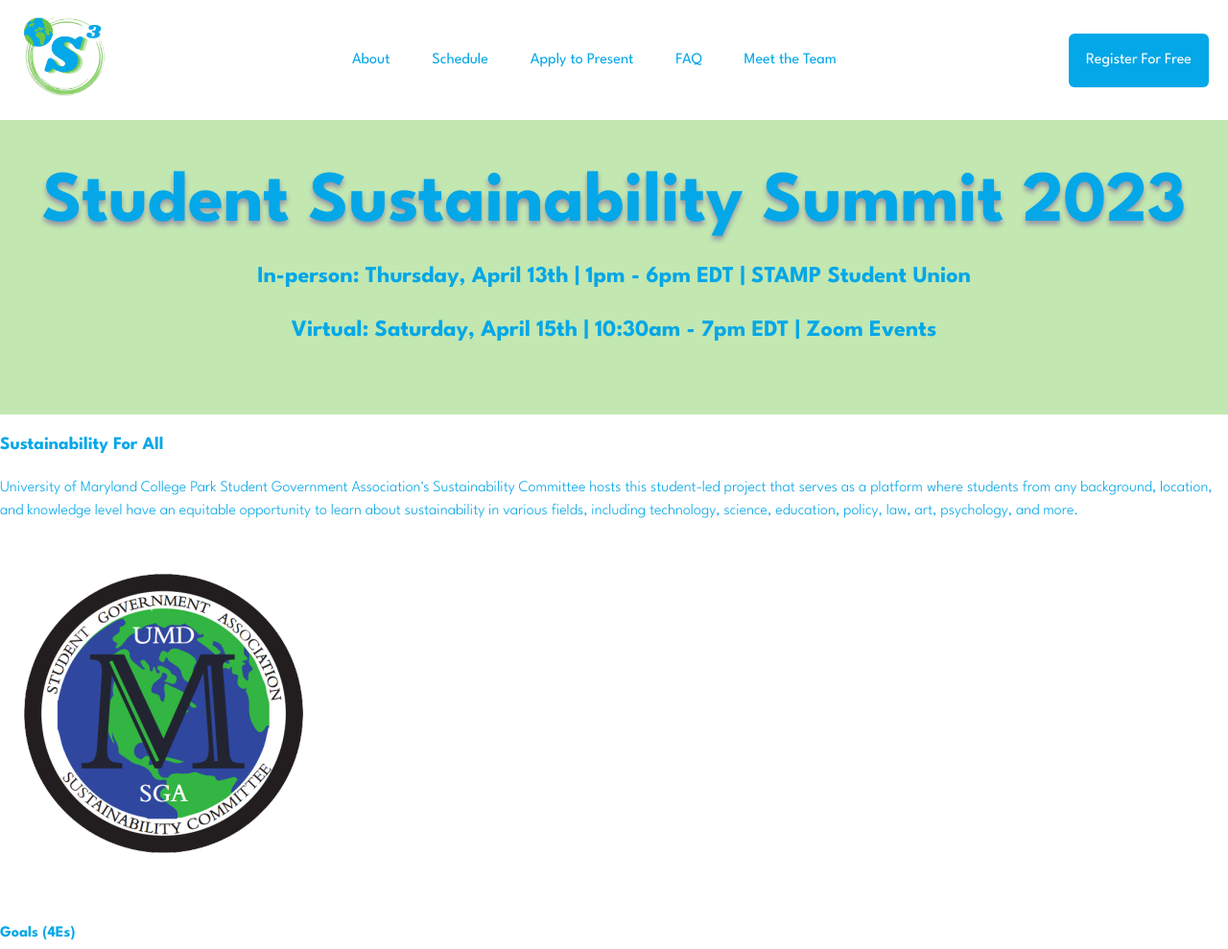
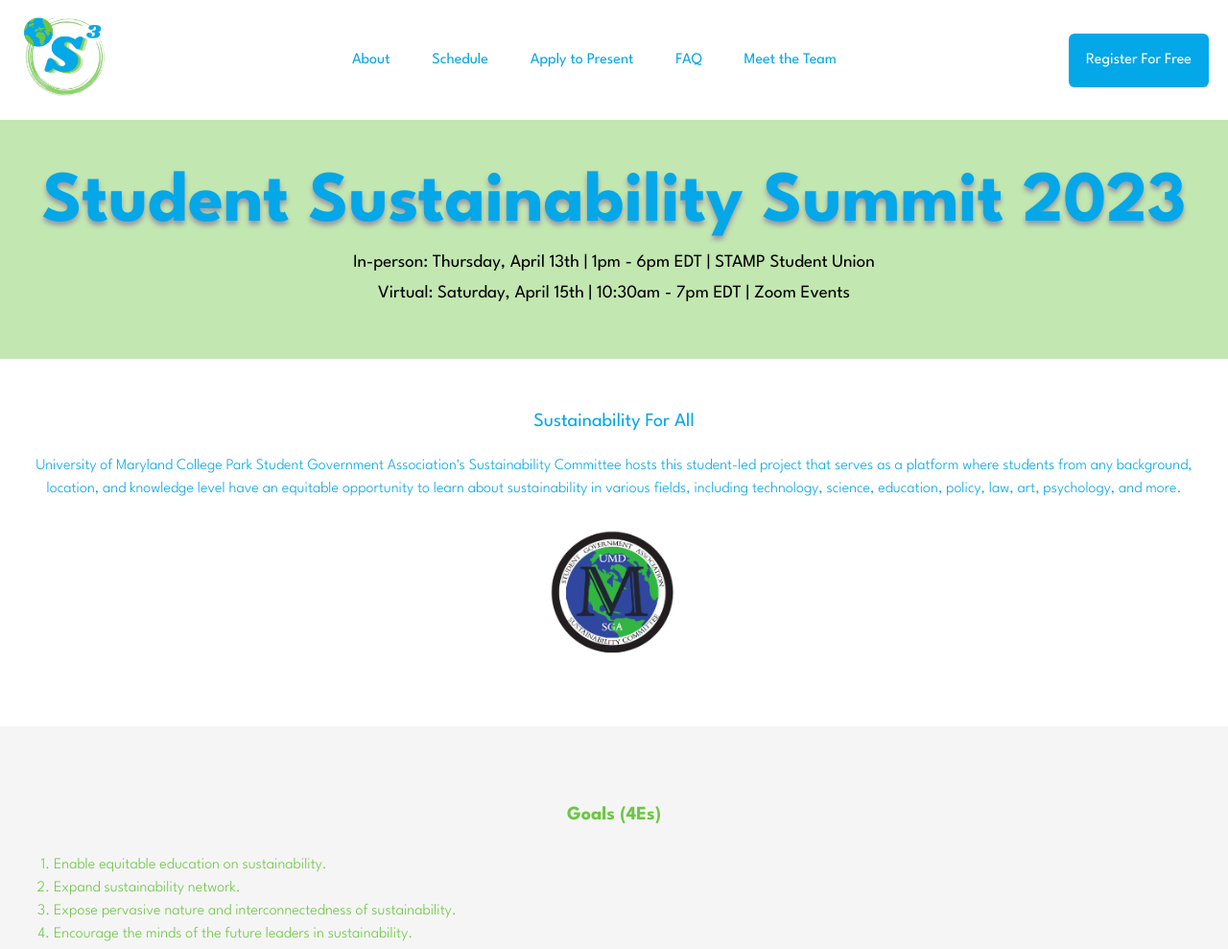
Before and after one commit to studentsustainabilitysummit/studentsustainabilitysummit.github.io, a plain HTML site: page index.html in a window 1280 px wide. Shown: the top 989 px of the page at 96% size. Drawn offline with Linux system fonts and the light colour scheme.

Commit message:
correct location for mobile updates
Includes description and goals

```diff
--- a/app/scss/_animations.scss
+++ b/app/scss/_animations.scss
@@ -4,12 +4,14 @@
     .header__togglebrgr{
         > span:first-child{
             transform: rotate(45deg);
+            background-color: $orange;
         }
         > span:nth-child(2){
             opacity: 0;
         }
         > span:last-child{
             transform: rotate(-45deg);
+            background-color: $orange;
         }
     }
 }
--- /dev/null
+++ b/app/scss/_description.scss
@@ -0,0 +1,14 @@
+.description{
+
+    h3{
+        font-weight: 400;
+        font-size: 1.25rem;
+        margin-top: 0px;
+    }
+
+
+    img{
+        min-height: 6.875rem;
+        max-height: 10rem;
+    }
+}
--- a/app/scss/_globals.scss
+++ b/app/scss/_globals.scss
@@ -20,6 +20,7 @@ body{
     font-weight: 300;
     color: $blue;
     line-height: 1.5;
+    text-align: center;
 
 }
 
@@ -41,7 +42,7 @@ button,.button{
 
 
     &:hover{
-        background-color : $green;
+        background-color : $orange;
     }
 }
 
@@ -64,8 +65,22 @@ button,.button{
 
 .container{
     //helper classes for consistent padding of sections
+    &__p-all{
+        padding-top: 3.125rem;
+        padding-bottom: 3.125rem;
+        padding-left: 1rem;
+        padding-right: 1rem;
+    }
     &__py{
         padding-top: 3.125rem;
+        padding-bottom: 3.125rem;
+    }
+    &__px{
+        padding-left: 1rem;
+        padding-right: 1rem;
+    }
+    &__pb{
+        padding-top: 0px;
         padding-bottom: 3.125rem;
     }
 }
--- /dev/null
+++ b/app/scss/_goals.scss
@@ -0,0 +1,17 @@
+.goals{
+    background-color: $lightgray;
+    color: $green;
+
+    h4{
+        padding-top: 0px;
+        font-size: 1.25rem;
+    }
+
+    ol{
+        text-align: left;
+        padding-left: auto;
+        padding-right: auto;
+    }
+
+
+}
--- a/app/scss/_header.scss
+++ b/app/scss/_header.scss
@@ -108,7 +108,7 @@
                 left: 0px;
                 right: 0px;
                 bottom: -10px;
-                background-image: linear-gradient(to right, $blue, $green);
+                background-image: linear-gradient(to right, $blue, $green ,$orange);
                 background-size: 0%;
                 transition: 0.2s ease-in-out;
             }
--- a/app/scss/_hero.scss
+++ b/app/scss/_hero.scss
@@ -19,7 +19,7 @@
                 text-shadow: 0rem 0.25rem 0.3125rem $gray;
             }
         }
-        h3{
+        h2{
             color: $black;
             font-weight: 400;
             font-size: 0.75rem;
--- a/app/scss/_variables.scss
+++ b/app/scss/_variables.scss
@@ -2,7 +2,9 @@
 $blue: hsl(197, 97%, 46%);
 $green: hsl(101, 54%, 52%);
 $lightgreen: hsl(101, 52%, 80%);
+$orange: hsl(36, 85%, 56%);
 $gray: hsl(233, 8%, 62%);
+$lightgray: hsl(0, 0%, 96%);
 $verylightgray: hsl(0, 0%, 98%);
 $white: hsl(0, 0%, 100%);
 $black: hsl(0, 0%, 0%);
--- a/app/scss/style.scss
+++ b/app/scss/style.scss
@@ -7,3 +7,5 @@
 @import "globals";
 @import "header";
 @import "hero";
+@import "description";
+@import "goals";
```
Also changed, not shown: app/css/style.css, 1 other file.
